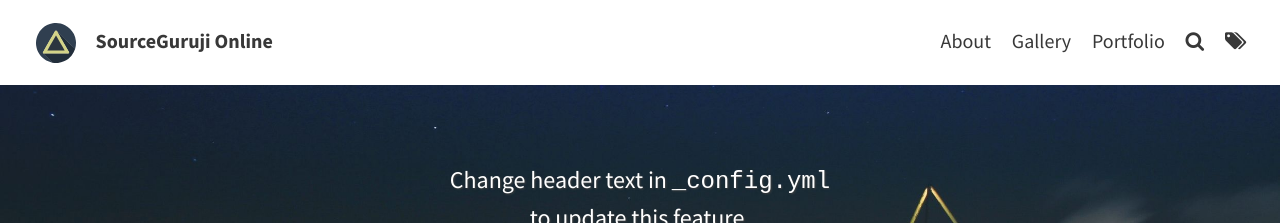
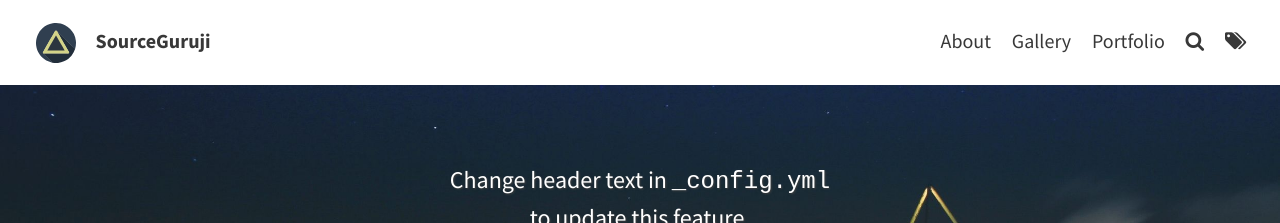
Before and after one commit to SourceTechGuruji/SourceTechGuruji.github.io, a Jekyll site: the page built from index.html, in a window 1280 px wide. Shown: the top 223 px of the page. Built offline with Jekyll 4.4.1, drawn with Linux system fonts in a browser that asks for light colours; the list of posts is cut into pages by our own code.

Commit message:
Updated Config File

```diff
--- a/_config.yml
+++ b/_config.yml
@@ -1,14 +1,14 @@
 # SITE CONFIGURATION
 baseurl: "/"
 url: "https://sourceguruji.online"
-title: SourceGuruji Online # site's title
+title: SourceGuruji # site's title
 description: "Programmin" # used by search engines
 
 
 # THEME-SPECIFIC CONFIGURATION
 theme_settings:
   # Meta
-  title: SourceGuruji Online # blog's title
+  title: SourceGuruji # blog's title
   avatar: assets/img/triangle.svg
   favicon: assets/favicon.ico
   gravatar: # Email MD5 hash
```
